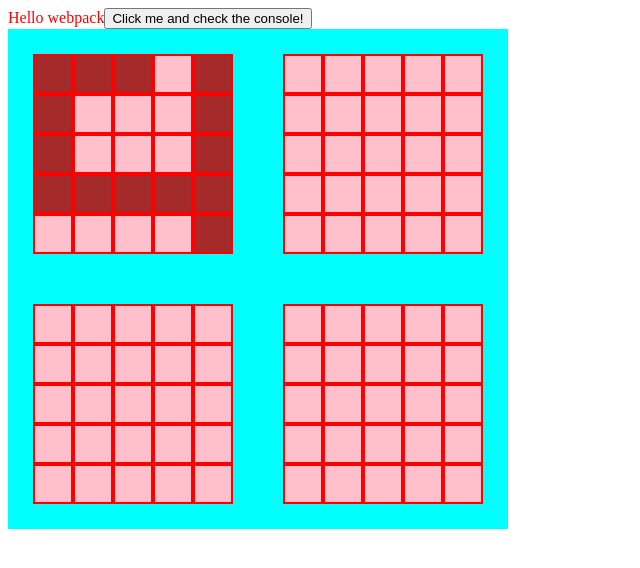
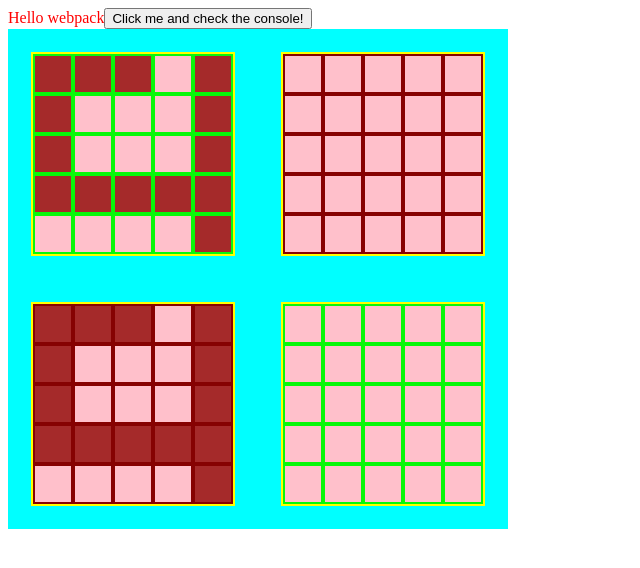
Before and after one commit to Norraynor/battleships, a website with bundled scripts: page dist/index.html in a window 1280 px wide. Shown: the whole page, without its empty margins (0-640 px from the left). Built offline with nearby package versions, Linux system fonts and the light colour scheme.

Commit message:
added functionality to ui

```diff
--- a/src/DOMHandler.js
+++ b/src/DOMHandler.js
@@ -1,4 +1,6 @@
 function DOMHandler(gameboardSize){
+    //add something to show that ship is hit and sunk
+    //something to notify all ships destroyed
     function createGameboard(type,owner){
         const gameboard = document.createElement("div");
         gameboard.className = "gameboard";
@@ -17,11 +19,16 @@
                     gItem.attributes.ship = owner.getGameboard().getHitGameboard()[i][j]
                     gItem.classList.add("hit");
                 }
-                gItem.addEventListener("click",()=>{
+                gItem.addEventListener("click",(event)=>{
+                    console.log(event);
                     console.log({gItem,gameboard});
                     //here it should mark hit and record it on gameboard
                     owner.getGameboard().placeHit(gItem.id[0],gItem.id[1]);
                     refreshGameboard(i,j,owner,type);
+                    event.target.dispatchEvent(new Event('refresh',{
+                        bubbles:true,
+                        cancelable:true
+                    }));
                 })
                 gameboard.appendChild(gItem);
             }
@@ -39,10 +46,9 @@
         for(let i = 0;i<parent.length;i++){
             if(parent[i].owner===owner){
                 if(parent[i].type === type){
-                    console.log(parent[i]);
                     const gridElement = parent[i].querySelector(`#${CSS.escape(newId)}`);
                     //const gridElement = parent[i].getElementsById(`${a}${b}`);
-                    console.log(gridElement);
+                    console.log(gridElement.id);
                 }
             }
         }
--- a/src/index.js
+++ b/src/index.js
@@ -6,6 +6,9 @@
 import Player from './Player';
 import Gameboard from './Gameboard';
 const size = 5;
+const player = Player(Gameboard(size));
+const computer = Player(Gameboard(size));
+
 
 function component() {
     const element = document.createElement('div');
@@ -20,22 +23,37 @@
     btn.innerHTML = 'Click me and check the console!';
     btn.onclick = printMe;
 
-    const player = Player(Gameboard(size));
-    const computer = Player(Gameboard(size));
     player.templateShipsPopulate(player.getGameboard().getShipGameboard());
+    computer.templateShipsPopulate(computer.getGameboard().getShipGameboard());
 
     element.appendChild(btn);
-    const shipGameboard = DOMHandler(size).createGameboard("ship",player);
-    const hitGameboard = DOMHandler(size).createGameboard("hit",player);
-    const cShipGameboard = DOMHandler(size).createGameboard("ship",computer);
-    const cHitGameboard = DOMHandler(size).createGameboard("hit",computer);
-    container.appendChild(shipGameboard);
-    container.appendChild(hitGameboard);
-    container.appendChild(cShipGameboard);
-    container.appendChild(cHitGameboard);
-    element.appendChild(container);
-
+    //refresh?
+    refresh(element,container);
+    //end refresh?
+    element.addEventListener('refresh',(e)=>{
+      refresh(element,container);
+    })
     return element;
   }
 
+  function refresh(element,container){
+    if(element.contains(container)){
+      element.removeChild(container);
+    }
+    container.textContent="";
+    const shipGameboard = DOMHandler(size).createGameboard("ship",player);
+    shipGameboard.classList.add("player");
+    const hitGameboard = DOMHandler(size).createGameboard("hit",player);
+    hitGameboard.classList.add("player");
+    const cShipGameboard = DOMHandler(size).createGameboard("ship",computer);
+    cShipGameboard.classList.add("computer");
+    const cHitGameboard = DOMHandler(size).createGameboard("hit",computer);
+    cHitGameboard.classList.add("computer");
+    container.appendChild(shipGameboard);
+    container.appendChild(cHitGameboard);
+    container.appendChild(cShipGameboard);
+    container.appendChild(hitGameboard);
+    element.appendChild(container);
+  }
+
   document.body.appendChild(component());
--- a/src/style.css
+++ b/src/style.css
@@ -20,6 +20,9 @@
   grid-template-rows: repeat(5, 1fr);
   place-items: center;
   place-content: stretch;
+  border-style: solid;
+  border-width: 2px;
+  border-color: yellow;
 }
 .gameboard-item{
   width:40px;
@@ -37,3 +40,9 @@
 .hit{
   background-color: gray;
 }
+.player{
+  color:rgb(9, 247, 9)
+}
+.computer{
+  color:rgb(134, 2, 2)
+}
```
Also changed, not shown: dist/index.bundle.js.
